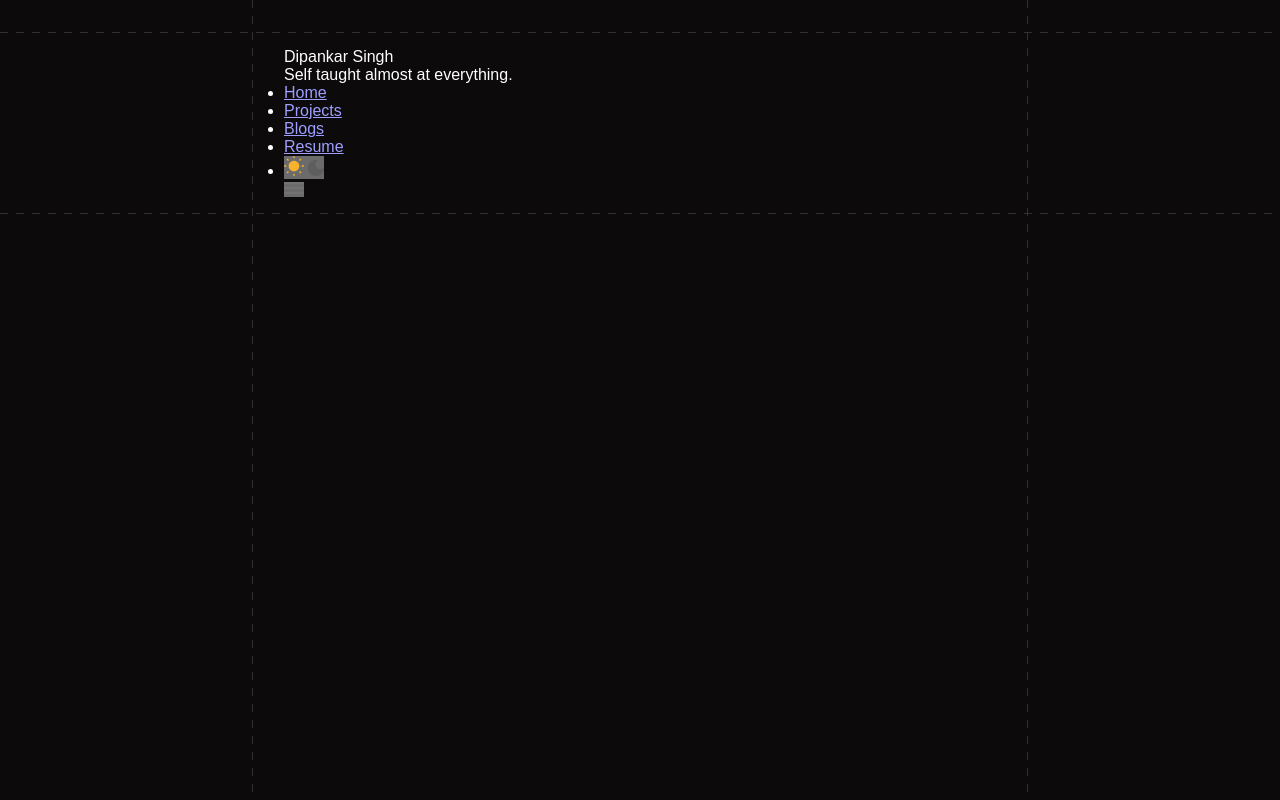
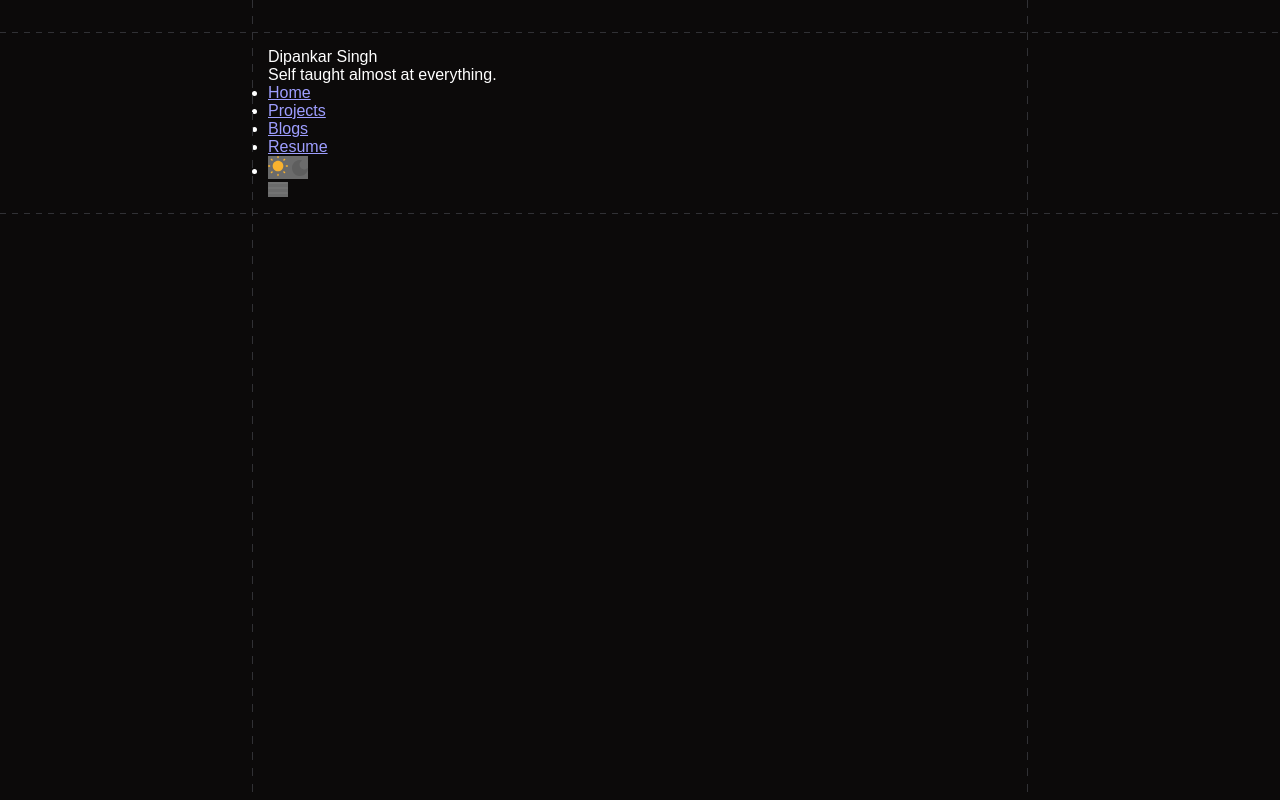
Before and after one commit to deep0x1/deep0x1-dev, a website built with Vite: page static-template/index.html in a window 1280 px wide. Built offline with nearby package versions, Linux system fonts and the light colour scheme.

Commit message:
refactor: Swap padding between container and body, Change svg repeat array to 6, 6

```diff
--- a/static-template/src/components/blocks.js
+++ b/static-template/src/components/blocks.js
@@ -45,7 +45,7 @@ export default class Blocks {
     lineElem.setAttribute("y2", "0.5");
     lineElem.setAttribute("stroke", "currentColor");
     lineElem.setAttribute("stroke-width", "1");
-    lineElem.setAttribute("stroke-dasharray", "8, 8");
+    lineElem.setAttribute("stroke-dasharray", "6, 6");
     lineElem.setAttribute("vector-effect", "non-scaling-stroke");
 
     // append line to svg
--- a/static-template/src/sass/base/_base.scss
+++ b/static-template/src/sass/base/_base.scss
@@ -57,6 +57,8 @@ html {
 body {
   width: 100%;
 
+  padding: 0rem 1rem;
+
   display: flex;
   align-items: flex-start;
   justify-content: center;
@@ -74,7 +76,7 @@ body {
   height: 100%;
   min-height: 100vh;
 
-  padding: 2rem 1rem;
+  padding: 2rem 0rem;
 
   display: flex;
   flex-direction: column;
```
